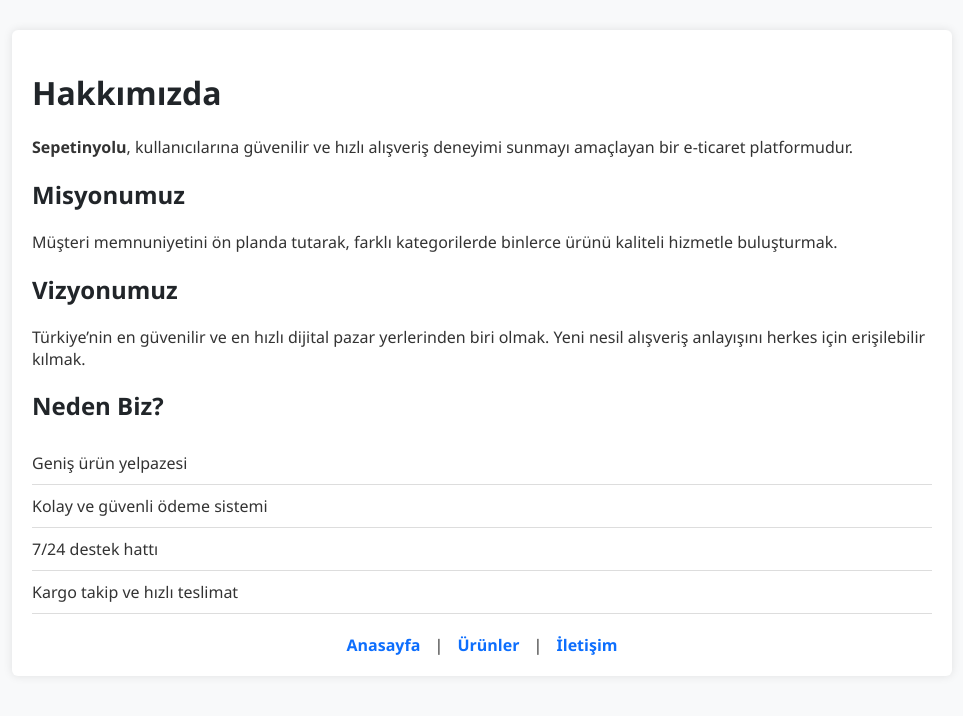
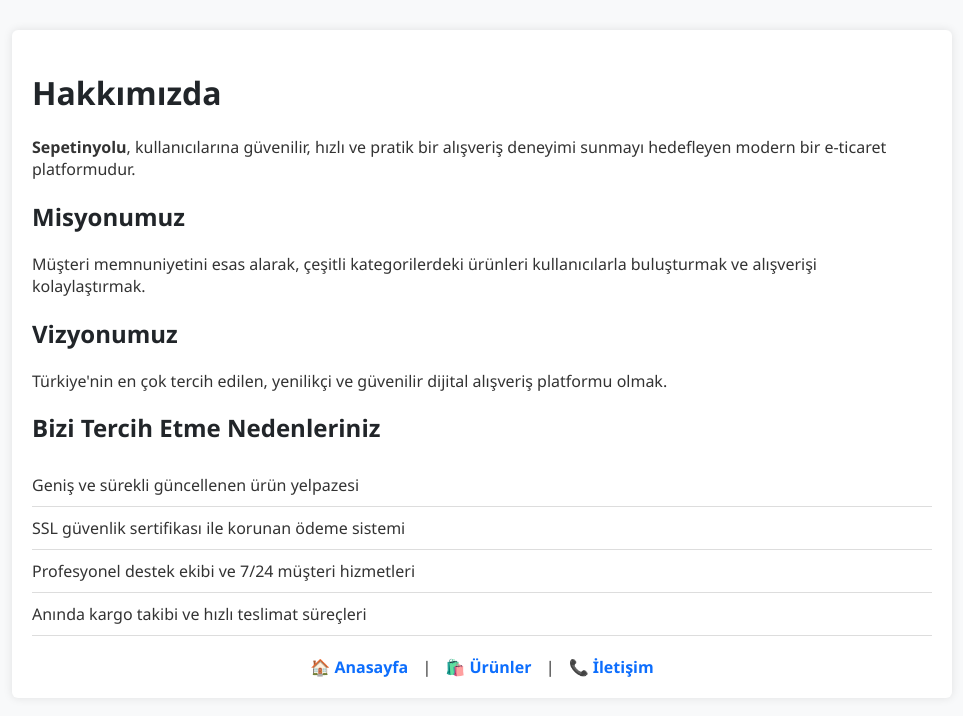
Before and after one commit to Algan65/Sepetinyolu, a Flask app: page /about in a window 1280 px wide. Shown: the top 716 px of the page, without its empty margins (158-1121 px from the left). Run offline with Flask 3, Linux system fonts and the light colour scheme.

Commit message:
Update about.html

```diff
--- a/templates/about.html
+++ b/templates/about.html
@@ -2,32 +2,33 @@
 <html lang="tr">
 <head>
     <meta charset="UTF-8">
-    <title>Hakkımızda</title>
+    <meta name="viewport" content="width=device-width, initial-scale=1.0">
+    <title>Hakkımızda | Sepetinyolu</title>
     <link rel="stylesheet" href="/style.css">
 </head>
 <body>
     <div class="container">
         <h1>Hakkımızda</h1>
-        <p><strong>Sepetinyolu</strong>, kullanıcılarına güvenilir ve hızlı alışveriş deneyimi sunmayı amaçlayan bir e-ticaret platformudur.</p>
+        <p><strong>Sepetinyolu</strong>, kullanıcılarına güvenilir, hızlı ve pratik bir alışveriş deneyimi sunmayı hedefleyen modern bir e-ticaret platformudur.</p>
 
         <h2>Misyonumuz</h2>
-        <p>Müşteri memnuniyetini ön planda tutarak, farklı kategorilerde binlerce ürünü kaliteli hizmetle buluşturmak.</p>
+        <p>Müşteri memnuniyetini esas alarak, çeşitli kategorilerdeki ürünleri kullanıcılarla buluşturmak ve alışverişi kolaylaştırmak.</p>
 
         <h2>Vizyonumuz</h2>
-        <p>Türkiye’nin en güvenilir ve en hızlı dijital pazar yerlerinden biri olmak. Yeni nesil alışveriş anlayışını herkes için erişilebilir kılmak.</p>
+        <p>Türkiye'nin en çok tercih edilen, yenilikçi ve güvenilir dijital alışveriş platformu olmak.</p>
 
-        <h2>Neden Biz?</h2>
+        <h2>Bizi Tercih Etme Nedenleriniz</h2>
         <ul>
-            <li>Geniş ürün yelpazesi</li>
-            <li>Kolay ve güvenli ödeme sistemi</li>
-            <li>7/24 destek hattı</li>
-            <li>Kargo takip ve hızlı teslimat</li>
+            <li>Geniş ve sürekli güncellenen ürün yelpazesi</li>
+            <li>SSL güvenlik sertifikası ile korunan ödeme sistemi</li>
+            <li>Profesyonel destek ekibi ve 7/24 müşteri hizmetleri</li>
+            <li>Anında kargo takibi ve hızlı teslimat süreçleri</li>
         </ul>
 
         <div class="links">
-            <a href="/">Anasayfa</a> |
-            <a href="/product">Ürünler</a> |
-            <a href="/contact">İletişim</a>
+            <a href="/">🏠 Anasayfa</a> |
+            <a href="/product">🛍️ Ürünler</a> |
+            <a href="/contact">📞 İletişim</a>
         </div>
     </div>
 </body>
```
